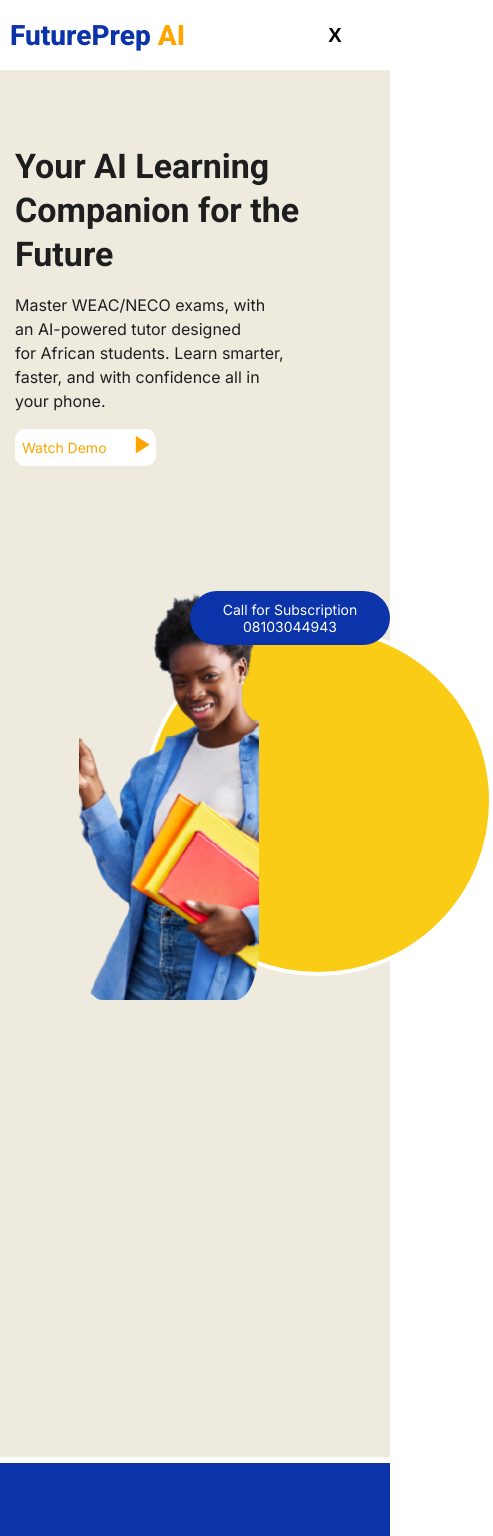
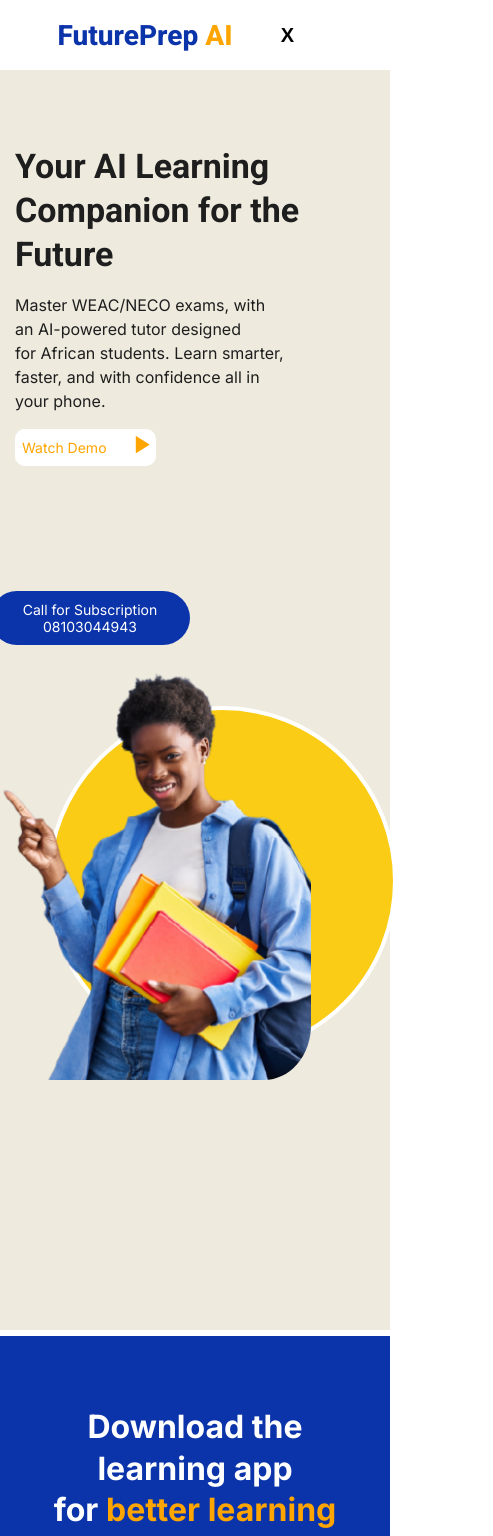
Before and after one commit to Menzo101/futureprepsss, a React (Vite) app: page / in a window 390 px wide. Shown: the top 1536 px of the page, 493 px wide, since content can reach past the window. Built offline with nearby package versions, Linux system fonts and the light colour scheme; a web font is replaced by a local one.

Commit message:
correct navbar

```diff
--- a/src/components/navbar.css
+++ b/src/components/navbar.css
@@ -259,9 +259,10 @@ li {
 @media (max-width:480px) {
 
     .hamburger {
-        display: flex;
+        display: block;
 
-        color: white;
+
+        color: black;
         font-size: 20px;
 
 
@@ -300,10 +301,7 @@ li {
         margin-top: 15px;
     }
 
-    /* header {
-        padding: 5px;
 
-    } */
 
     .logo h1 {
         font-size: 28px;
@@ -330,6 +328,8 @@ li {
     header {
 
         height: 70px;
-        max-width: 100%;
+        display: flex;
+        width: 100%;
+        justify-content: center;
     }
 }
--- a/src/index.css
+++ b/src/index.css
@@ -936,7 +936,7 @@ body {
         align-items: flex-start;
         width: 100%;
         padding: 5rem 15px;
-        height: 165vh;
+
 
 
         background-image: linear-gradient(to right, #eeebde, #eeebde);
@@ -1406,6 +1406,7 @@ body {
 
 @media (max-width:480px) {
 
+
     .hero-container {
 
         display: flex;
@@ -1413,8 +1414,10 @@ body {
         justify-content: flex-start;
 
         gap: 4rem;
+        height: 150vh;
 
         align-items: flex-start;
+
 
         /* padding: 20px 0 0 15px; */
         background-image: linear-gradient(to right, #eeebde, #eeebde);
@@ -1442,10 +1445,11 @@ body {
 
         position: relative;
 
-        flex: 1;
-        top: 5rem;
-        width: 50%;
-        display: flex;
+
+        top: 0;
+        /* width: 50%; */
+        display: flex;
+        top: 10rem;
         justify-content: flex-start;
 
     }
@@ -1457,7 +1461,7 @@ body {
         top: 0;
 
 
-        left: 8rem;
+        left: 2rem;
         background-color: #facc15;
         border-radius: 50%;
         z-index: 0;
@@ -1470,7 +1474,7 @@ body {
         position: relative;
         width: 100%;
         border-radius: 13%;
-        left: 4rem;
+        left: -4rem;
 
 
         height: 50vh;
@@ -1496,7 +1500,7 @@ body {
         position: fixed;
         z-index: 99;
         top: 70%;
-        right: 0;
+        left: -10px;
 
 
 
```
